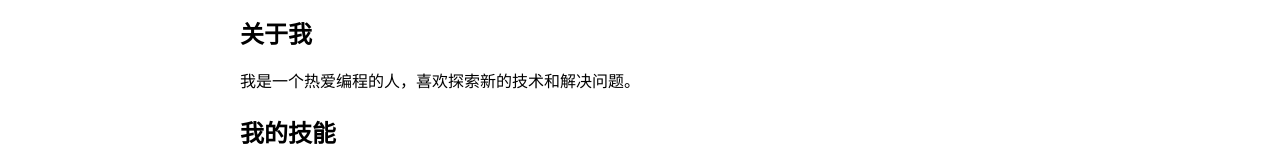
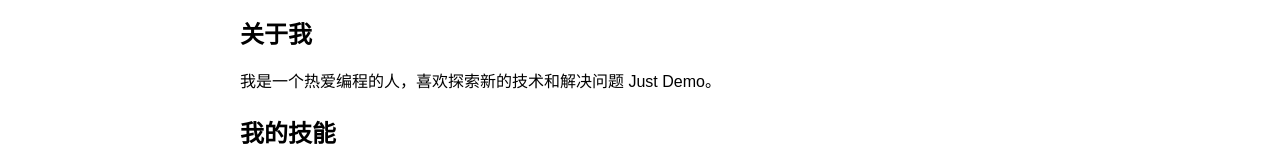
Before and after one commit to liujiancao/github.io, a plain HTML site: page index.html in a window 1280 px wide. Shown: the part 136-296 px from the top of the page. Drawn offline with Linux system fonts and the light colour scheme.

Commit message:
Update index.html

```diff
--- a/index.html
+++ b/index.html
@@ -35,7 +35,7 @@
     </header>
     <main>
         <h2>关于我</h2>
-        <p>我是一个热爱编程的人，喜欢探索新的技术和解决问题。</p>
+        <p>我是一个热爱编程的人，喜欢探索新的技术和解决问题 Just Demo。</p>
         <h2>我的技能</h2>
         <ul>
             <li>HTML</li>
```
